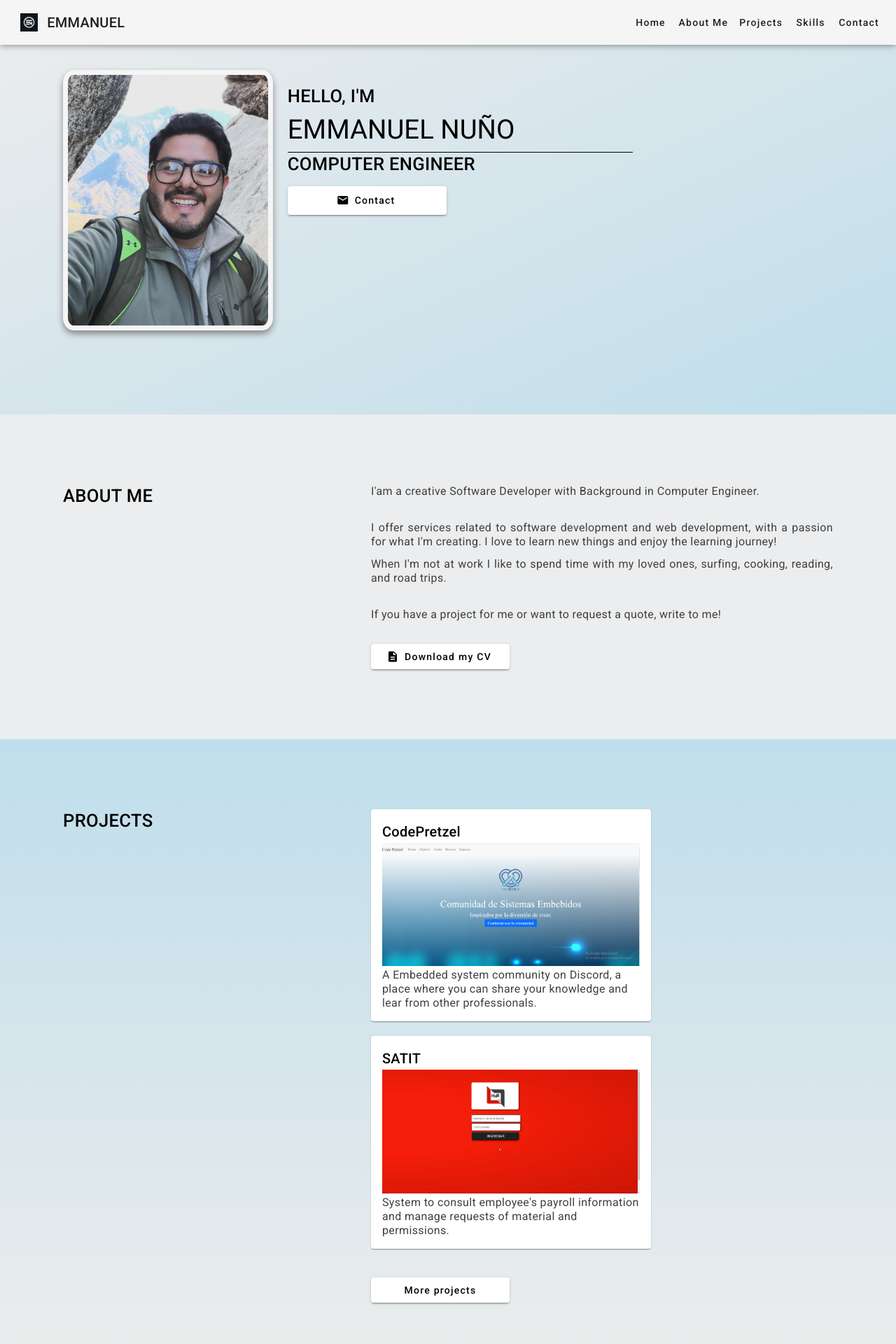
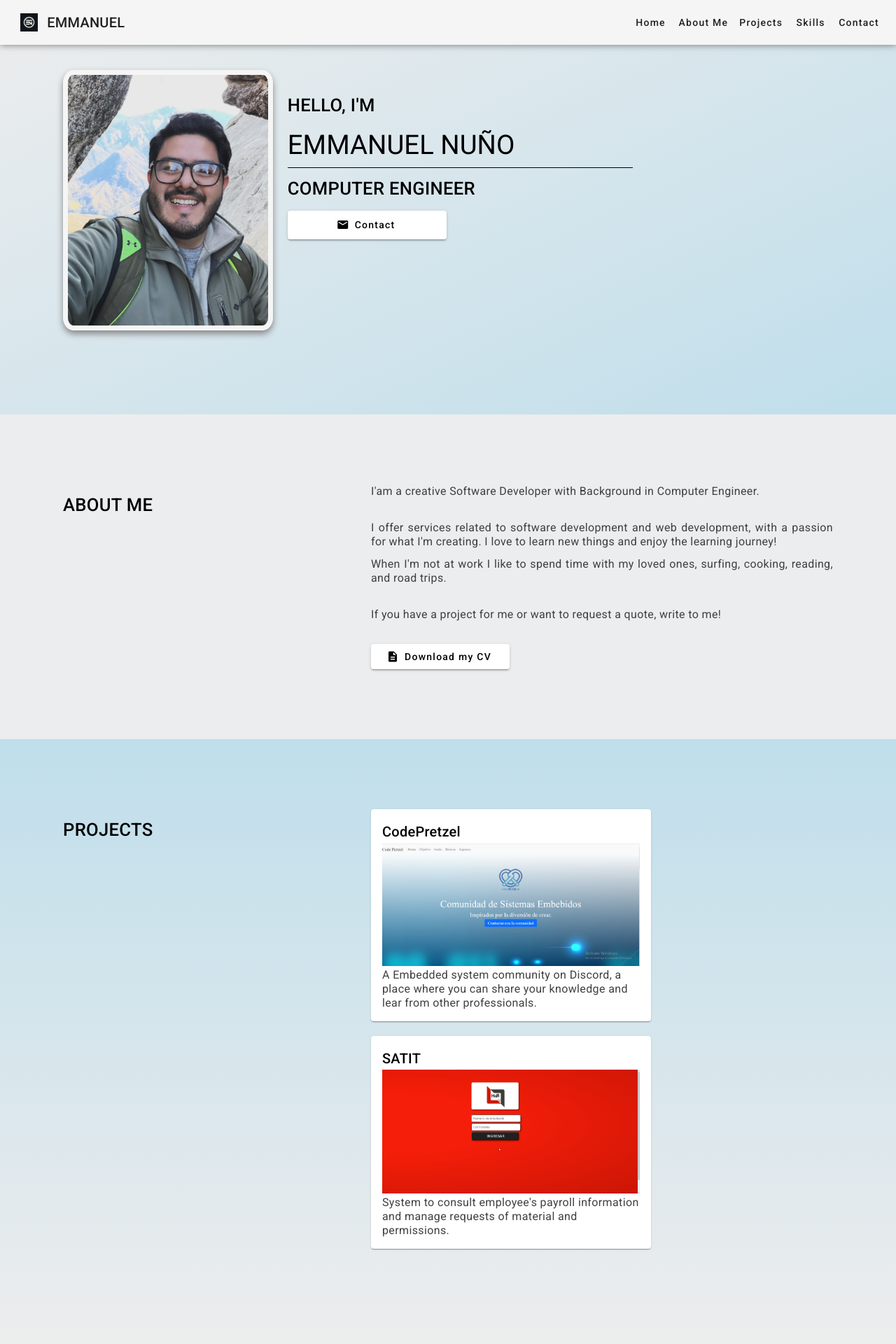
Before and after one commit to emmanuelnunoe/emmanuelnunoe, an Angular app in the folder website/emmanuelnuno/: page / in a window 1280 px wide. Shown: the top 1920 px of the page at 70% size. Built offline with nearby package versions, Linux system fonts and the light colour scheme.

Commit message:
added space on h1,h2 and removed more projects button

```diff
--- a/website/emmanuelnuno/src/app/components/projects/projects.component.html
+++ b/website/emmanuelnuno/src/app/components/projects/projects.component.html
@@ -27,7 +27,7 @@
           </mat-card-content>
         </mat-card>
       <br />
-      <a mat-raised-button class="contact-button" href="#">More projects</a>
+      <!--<a mat-raised-button class="contact-button" href="#">More projects</a>-->
     </div>
   </div>
 </section>
--- a/website/emmanuelnuno/src/styles.css
+++ b/website/emmanuelnuno/src/styles.css
@@ -23,12 +23,13 @@ body {
 
 h1 {
   font-size: 3vw !important;
-  margin-top: 0;
+  margin-top: 2vw !important;
 }
 
 
 h2 {
   font-size: 2vw !important;
+  margin-top:1vw !important;
 }
 
 .container {
```
